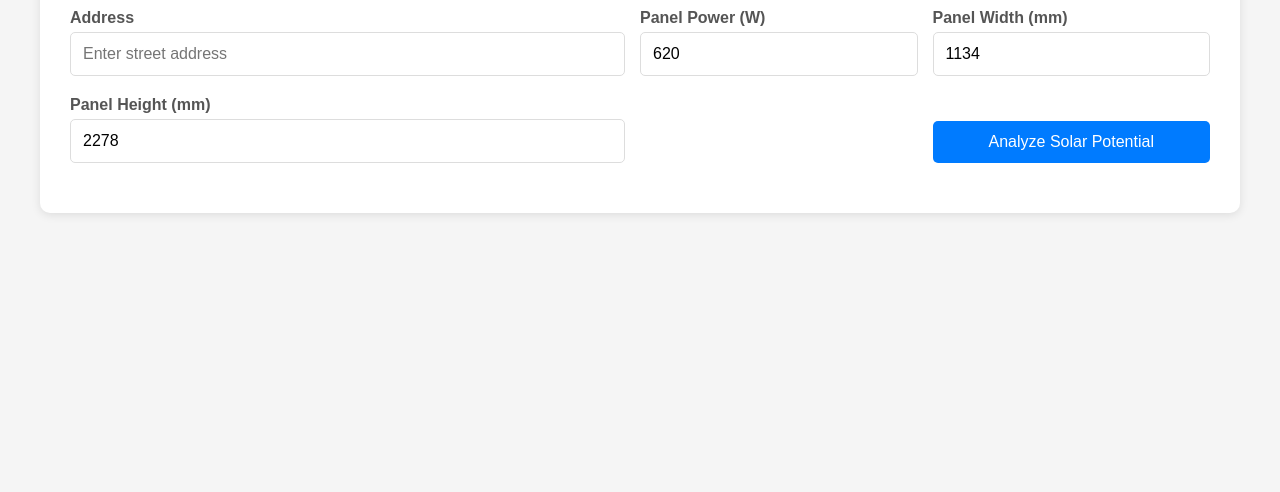
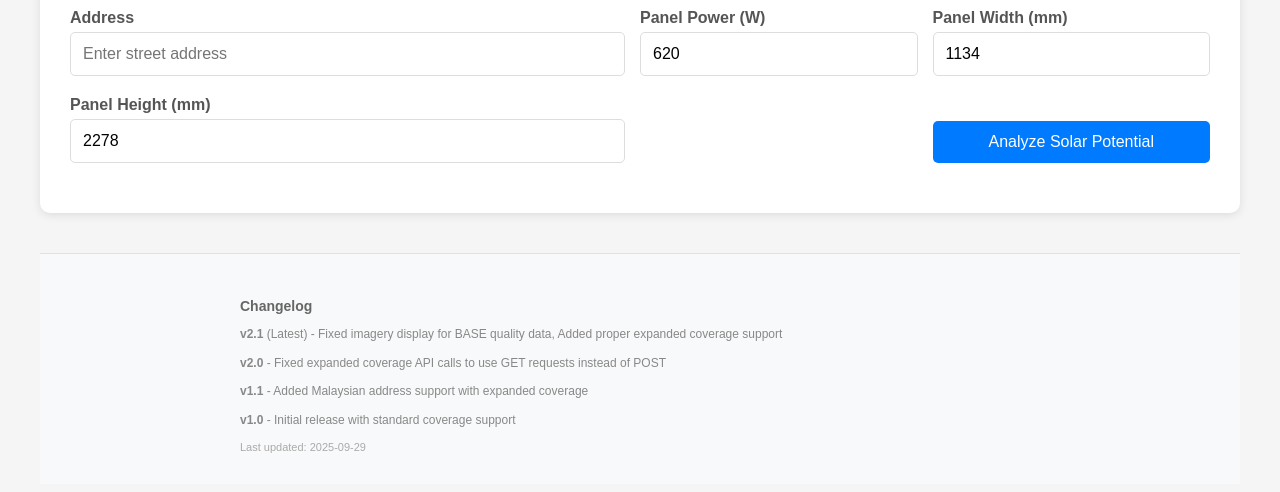
Before and after one commit to Zhihong0321/solar-analysis-app, a website: page solar-app.html in a window 1280 px wide. Shown: the part 130-622 px from the top of the page. Drawn offline with Linux system fonts and the light colour scheme.

Commit message:
Add changelog footer to track version updates

```diff
--- a/solar-app.html
+++ b/solar-app.html
@@ -596,5 +596,18 @@
             currentResults = null;
         }
     </script>
+
+    <footer style="margin-top: 40px; padding: 20px; background-color: #f8f9fa; border-top: 1px solid #dee2e6;">
+        <div style="max-width: 800px; margin: 0 auto;">
+            <h5 style="color: #666; font-size: 14px; margin-bottom: 10px;">Changelog</h5>
+            <div style="font-size: 12px; color: #888; line-height: 1.4;">
+                <p><strong>v2.1</strong> (Latest) - Fixed imagery display for BASE quality data, Added proper expanded coverage support</p>
+                <p><strong>v2.0</strong> - Fixed expanded coverage API calls to use GET requests instead of POST</p>
+                <p><strong>v1.1</strong> - Added Malaysian address support with expanded coverage</p>
+                <p><strong>v1.0</strong> - Initial release with standard coverage support</p>
+            </div>
+            <p style="font-size: 11px; color: #aaa; margin-top: 10px;">Last updated: 2025-09-29</p>
+        </div>
+    </footer>
 </body>
 </html>
```
